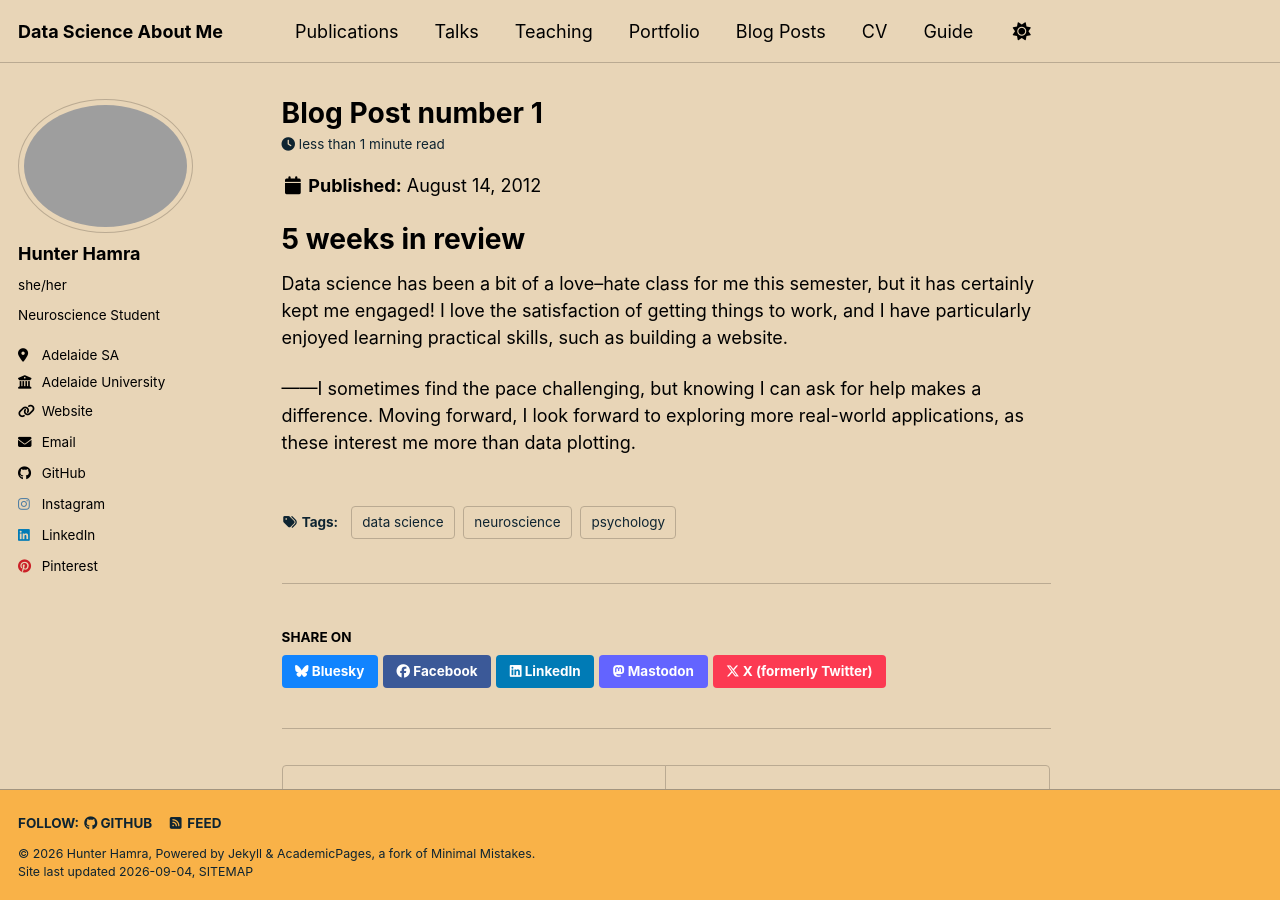
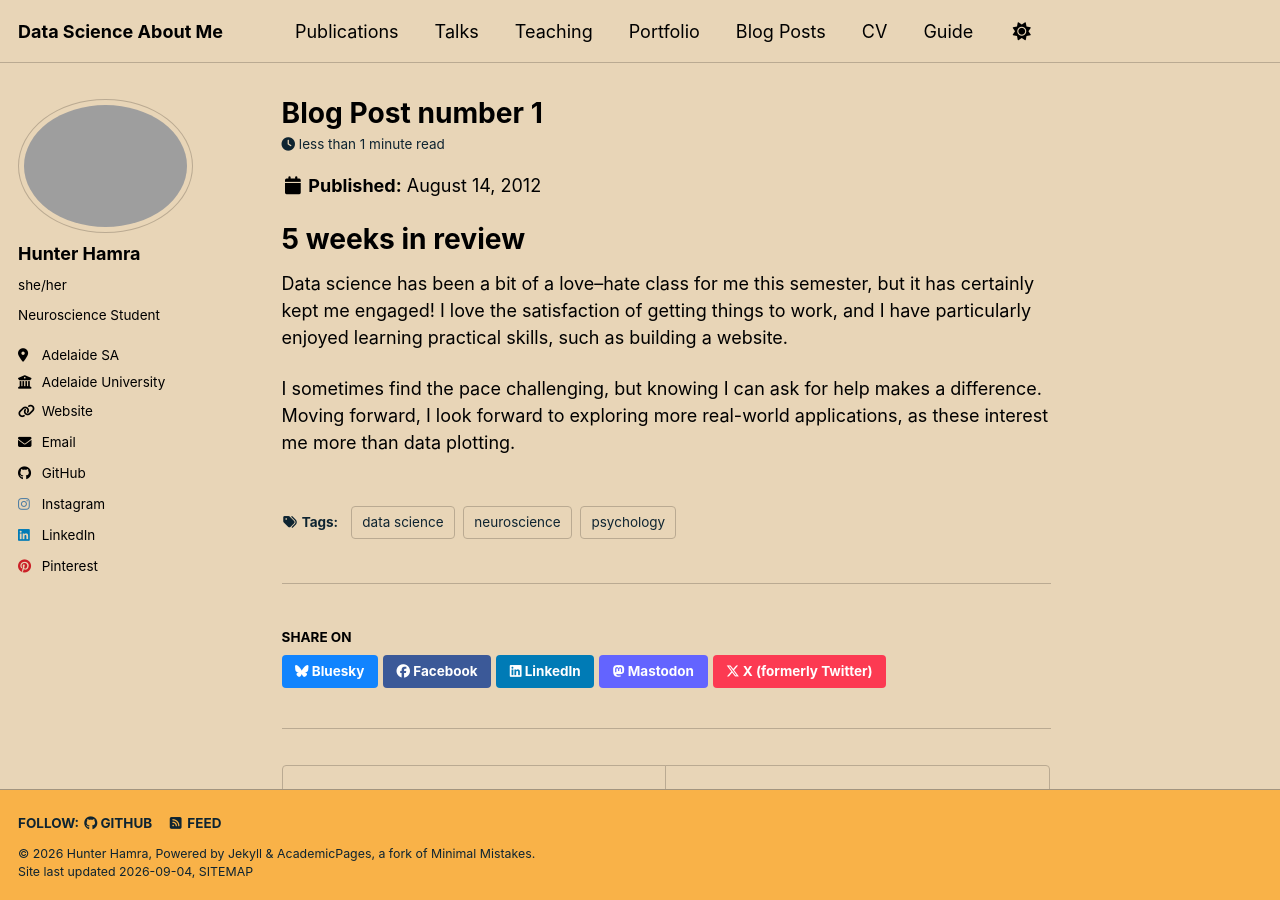
Before and after one commit to hunterhamra/hunterhamra.github.io, a Jekyll site: the page built from _posts/2012-08-14-blog-post-1.md, in a window 1280 px wide and 900 px high. Built offline with Jekyll 4.4.1, drawn with Linux system fonts in a browser that asks for light colours; a style sheet for code colours, icons or effects is not loaded.

```diff
--- a/_posts/2012-08-14-blog-post-1.md
+++ b/_posts/2012-08-14-blog-post-1.md
@@ -13,4 +13,4 @@ tags:
 
 Data science has been a bit of a love–hate class for me this semester, but it has certainly kept me engaged! I love the satisfaction of getting things to work, and I have particularly enjoyed learning practical skills, such as building a website.
 
-------I sometimes find the pace challenging, but knowing I can ask for help makes a difference. Moving forward, I look forward to exploring more real-world applications, as these interest me more than data plotting.
+I sometimes find the pace challenging, but knowing I can ask for help makes a difference. Moving forward, I look forward to exploring more real-world applications, as these interest me more than data plotting.
```
